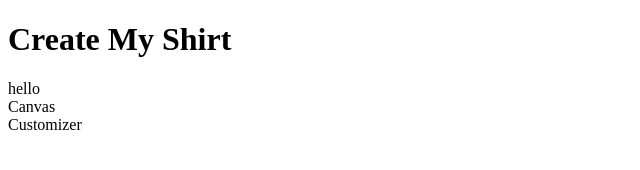
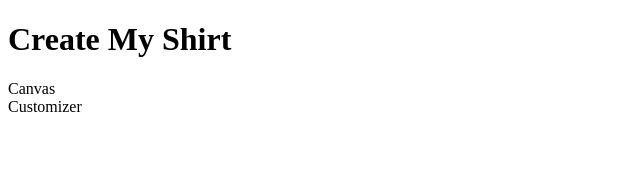
Before and after one commit to MiguelVazB/CreateMyShirt, a React (Vite) app: page / in a window 1280 px wide. Shown: the top 170 px of the page, without its empty margins (0-640 px from the left). Built offline with nearby package versions, Linux system fonts and the light colour scheme.

Commit message:
Setup initial context state to be used when we are in the intro page

```diff
--- a/src/App.jsx
+++ b/src/App.jsx
@@ -5,9 +5,9 @@ import Home from "./pages/Home";
 import { PageContext } from "./context/PageContext";
 
 function App() {
-  const [hello, setHello] = useState("hello");
+  const [intro, setIntro] = useState(true);
   return (
-    <PageContext.Provider value={{ hello, setHello }}>
+    <PageContext.Provider value={{ intro: intro }}>
       <main>
         <h1>Create My Shirt</h1>
         <Home />
```
